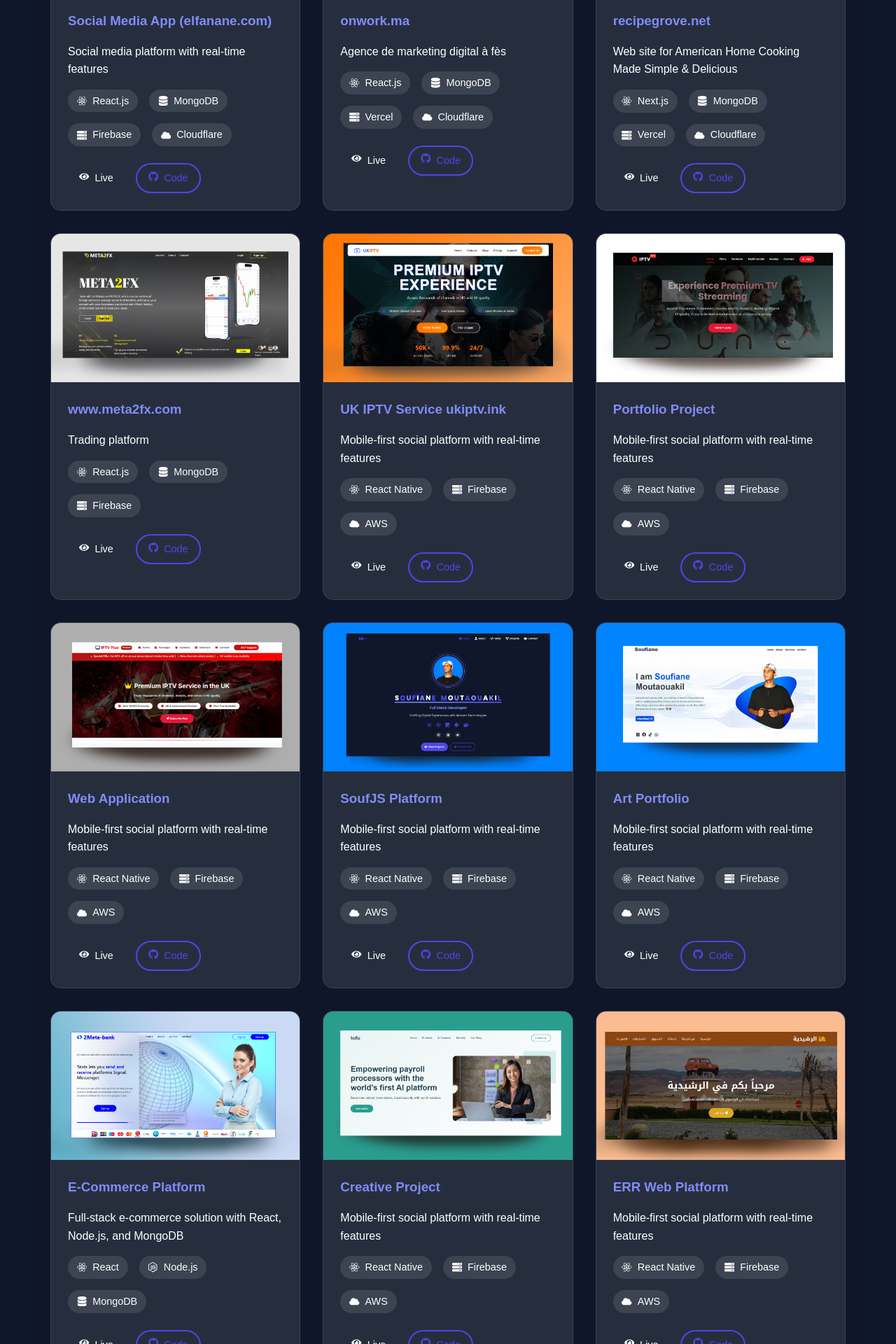
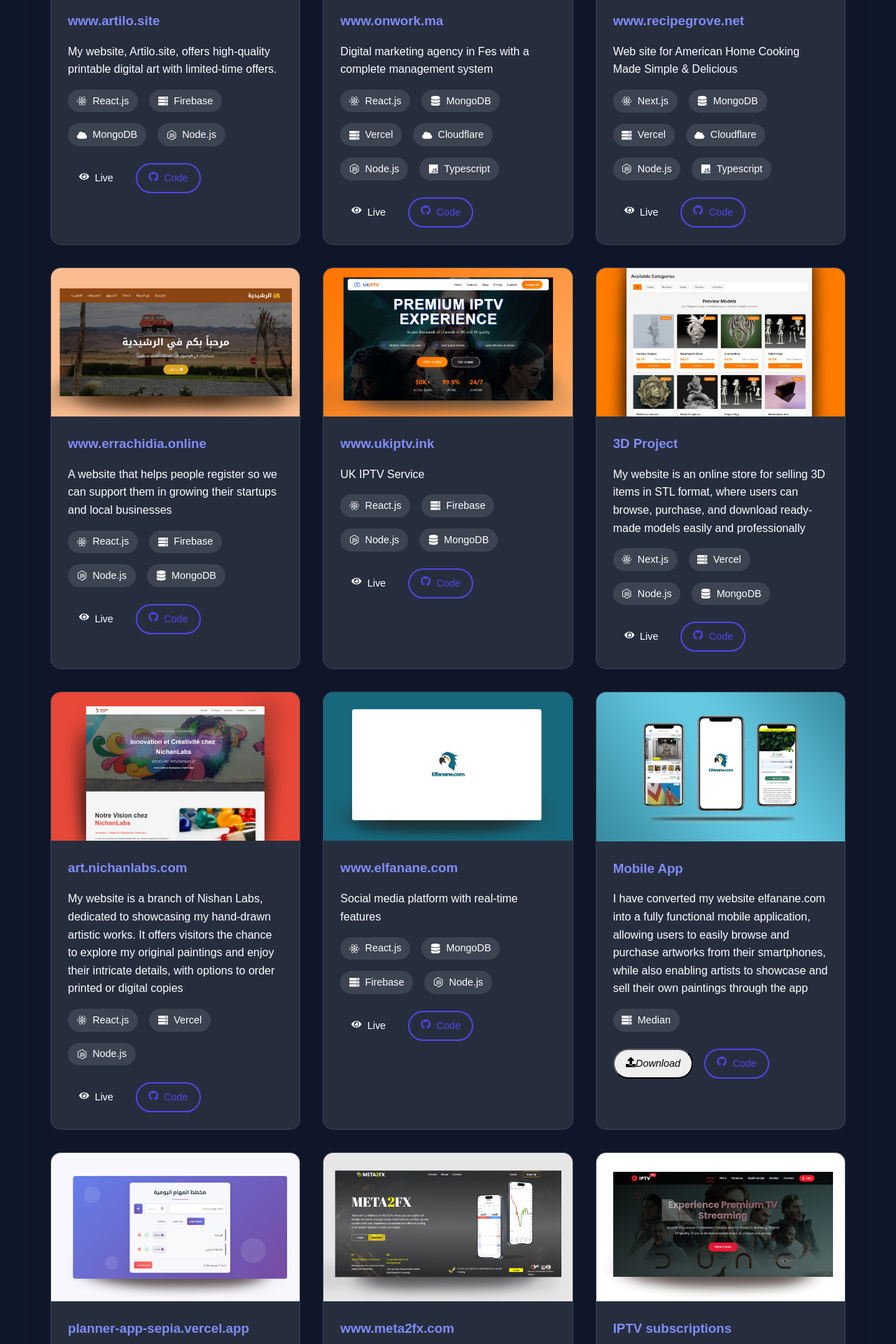
Before and after one commit to soufiane-artist/version-portfolio-react, a React (Create React App) app: page / in a window 1280 px wide. Shown: the part 4120-6040 px from the top of the page at 70% size. Built offline with nearby package versions, Linux system fonts and the light colour scheme.

Commit message:
new update

```diff
--- a/src/compenents/ProjectsSection.jsx
+++ b/src/compenents/ProjectsSection.jsx
@@ -2,102 +2,179 @@
 import { FaProjectDiagram, FaReact, FaNodeJs, FaDatabase, FaEye, FaGithub, FaServer, FaCloud, FaUpload, FaHtml5, FaJs, FaCss3 } from 'react-icons/fa';
 
 const projectsData = [
+    {
+        image: './imgs-portfolio/m.jpg',
+        title: 'www.artilo.site',
+        description: 'My website, Artilo.site, offers high-quality printable digital art with limited-time offers.',
+        technologies: [
+            { icon: <FaReact />, name: "React.js" },
+            { icon: <FaServer />, name: "Firebase" },
+            { icon: <FaCloud />, name: "MongoDB" },
+            { icon: <FaNodeJs />, name: "Node.js" }
+        ],
+        liveLink: 'https://artilo.site/',
+        codeLink: '#'
+    },
 
     {
-        image: './imgs-portfolio/e.jpg',
-        title: 'Social Media App (elfanane.com)',
-        description: 'Social media platform with real-time features',
-        technologies: [
-            { icon: <FaReact />, name: 'React.js' },
-            { icon: <FaDatabase />, name: 'MongoDB' },
-            { icon: <FaServer />, name: 'Firebase' },
-            { icon: <FaCloud />, name: 'Cloudflare' }
-        ],
-        liveLink: 'https://elfanane.com',
-        codeLink: '#'
-    },
-    {
         image: './imgs-portfolio/o.png',
-        title: 'onwork.ma',
-        description: 'Agence de marketing digital à fès',
+        title: 'www.onwork.ma',
+        description: 'Digital marketing agency in Fes with a complete management system',
         technologies: [
             { icon: <FaReact />, name: 'React.js' },
             { icon: <FaDatabase />, name: 'MongoDB' },
             { icon: <FaServer />, name: 'Vercel' },
-            { icon: <FaCloud />, name: 'Cloudflare' }
+            { icon: <FaCloud />, name: 'Cloudflare' },
+            { icon: <FaNodeJs />, name: 'Node.js' },
+            { icon: <FaJs />, name: 'Typescript' }
         ],
         liveLink: 'https://onwork.ma',
         codeLink: '#'
     },
     {
         image: './imgs-portfolio/p.jpg',
-        title: 'recipegrove.net',
+        title: 'www.recipegrove.net',
         description: 'Web site for American Home Cooking Made Simple & Delicious',
         technologies: [
             { icon: <FaReact />, name: 'Next.js' },
             { icon: <FaDatabase />, name: 'MongoDB' },
             { icon: <FaServer />, name: 'Vercel' },
-            { icon: <FaCloud />, name: 'Cloudflare' }
+            { icon: <FaCloud />, name: 'Cloudflare' },
+            { icon: <FaNodeJs />, name: 'Node.js' },
+            { icon: <FaJs />, name: 'Typescript' }
         ],
         liveLink: 'https://recipegrove.net',
         codeLink: '#'
     },
     {
-        image: './imgs-portfolio/c.jpg',
-        title: 'www.meta2fx.com',
-        description: 'Trading platform',
+        image: './imgs-portfolio/a.jpg',
+        title: 'www.errachidia.online',
+        description: 'A website that helps people register so we can support them in growing their startups and local businesses',
+        technologies: [
+            { icon: <FaReact />, name: 'React.js' },
+            { icon: <FaServer />, name: 'Firebase' },
+            { icon: <FaNodeJs />, name: 'Node.js' },
+            { icon: <FaDatabase />, name: 'MongoDB' },
+        ],
+        liveLink: 'https://errachidia.online',
+        codeLink: '#'
+    },
+
+    {
+        image: './imgs-portfolio/d.jpg',
+        title: 'www.ukiptv.ink',
+        description: 'UK IPTV Service ',
+        technologies: [
+            { icon: <FaReact />, name: 'React.js' },
+            { icon: <FaServer />, name: 'Firebase' },
+            { icon: <FaNodeJs />, name: 'Node.js' },
+            { icon: <FaDatabase />, name: 'MongoDB' }
+        ],
+        liveLink: 'https://ukiptv.ink',
+        codeLink: '#'
+    },
+    {
+        image: './imgs-portfolio/nh,nj,k.jpg',
+        title: '3D Project',
+        description: 'My website is an online store for selling 3D items in STL format, where users can browse, purchase, and download ready-made models easily and professionally',
+        technologies: [
+            { icon: <FaReact />, name: 'Next.js' },
+            { icon: <FaServer />, name: 'Vercel' },
+            { icon: <FaNodeJs />, name: 'Node.js' },
+            { icon: <FaDatabase />, name: 'MongoDB' }
+        ],
+        liveLink: 'https://nextjs-project-3d-stl-xzw2.vercel.app/',
+        codeLink: '#'
+    },
+    {
+        image: './imgs-portfolio/sdfd.jpg',
+        title: 'art.nichanlabs.com',
+        description: 'My website is a branch of Nishan Labs, dedicated to showcasing my hand-drawn artistic works. It offers visitors the chance to explore my original paintings and enjoy their intricate details, with options to order printed or digital copies',
+        technologies: [
+            { icon: <FaReact />, name: 'React.js' },
+            { icon: <FaServer />, name: 'Vercel' },
+            { icon: <FaNodeJs />, name: 'Node.js' },
+        ],
+        liveLink: 'https://art.nichanlabs.com/',
+        codeLink: '#'
+    },
+
+    {
+        image: './imgs-portfolio/e.jpg',
+        title: 'www.elfanane.com',
+        description: 'Social media platform with real-time features',
         technologies: [
             { icon: <FaReact />, name: 'React.js' },
             { icon: <FaDatabase />, name: 'MongoDB' },
             { icon: <FaServer />, name: 'Firebase' },
+            { icon: <FaNodeJs />, name: 'Node.js' }
+        ],
+        liveLink: 'https://elfanane-7a30c.web.app/',
+        codeLink: '#'
+    },
+    {
+        image: './imgs-portfolio/L.jpg',
+        title: 'Mobile App',
+        description: 'I have converted my website elfanane.com into a fully functional mobile application, allowing users to easily browse and purchase artworks from their smartphones, while also enabling artists to showcase and sell their own paintings through the app',
+        technologies: [
+            { icon: <FaServer />, name: 'Median' },
+        ],
+        downloadLink: './apps/elfanane.apk',
+        isDownloadable: true,
+        codeLink: '#'
+    },
+    {
+        image: './imgs-portfolio/kk.jpg',
+        title: 'planner-app-sepia.vercel.app',
+        description: 'Mobile-first social platform with real-time features',
+        technologies: [
+            { icon: <FaHtml5 />, name: 'Html' },
+            { icon: <FaJs />, name: 'JavaScript' },
+        ],
+        liveLink: 'https://planner-app-sepia.vercel.app/',
+        codeLink: '#'
+    },
+    {
+        image: './imgs-portfolio/c.jpg',
+        title: 'www.meta2fx.com',
+        description: 'Trading platform with real-time features',
+        technologies: [
+            { icon: <FaReact />, name: 'React.js' },
+            { icon: <FaDatabase />, name: 'MongoDB' },
+            { icon: <FaServer />, name: 'Firebase' },
+            { icon: <FaNodeJs />, name: 'Node.js' }
         ],
         liveLink: 'https://www.meta2fx.com',
         codeLink: '#'
     },
     {
-        image: './imgs-portfolio/d.jpg',
-        title: 'UK IPTV Service  ukiptv.ink',
-        description: 'Mobile-first social platform with real-time features',
+        image: './imgs-portfolio/h.jpg',
+        title: 'IPTV subscriptions',
+        description: 'Attractive website design for selling IPTV subscriptions.',
         technologies: [
-            { icon: <FaReact />, name: 'React Native' },
-            { icon: <FaServer />, name: 'Firebase' },
-            { icon: <FaCloud />, name: 'AWS' }
-        ],
-        liveLink: 'https://ukiptv.ink',
-        codeLink: '#'
-    },
-    {
-        image: './imgs-portfolio/h.jpg',
-        title: 'Portfolio Project',
-        description: 'Mobile-first social platform with real-time features',
-        technologies: [
-            { icon: <FaReact />, name: 'React Native' },
-            { icon: <FaServer />, name: 'Firebase' },
-            { icon: <FaCloud />, name: 'AWS' }
+            { icon: <FaReact />, name: 'React.js' },
         ],
         liveLink: '#',
         codeLink: '#'
     },
     {
         image: './imgs-portfolio/g.jpg',
-        title: 'Web Application',
-        description: 'Mobile-first social platform with real-time features',
+        title: 'IPTV subscriptions',
+        description: 'Attractive website design for selling IPTV subscriptions.',
         technologies: [
-            { icon: <FaReact />, name: 'React Native' },
-            { icon: <FaServer />, name: 'Firebase' },
-            { icon: <FaCloud />, name: 'AWS' }
+            { icon: <FaReact />, name: 'React.js' },
         ],
         liveLink: '#',
         codeLink: '#'
     },
     {
         image: './imgs-portfolio/b.jpg',
-        title: 'SoufJS Platform',
-        description: 'Mobile-first social platform with real-time features',
+        title: 'Portfolio Project',
+        description: 'Portfolio website with React.js',
         technologies: [
-            { icon: <FaReact />, name: 'React Native' },
+            { icon: <FaReact />, name: 'React.js' },
             { icon: <FaServer />, name: 'Firebase' },
-            { icon: <FaCloud />, name: 'AWS' }
+
         ],
         liveLink: 'https://souf-js.web.app/',
         codeLink: '#'
@@ -107,146 +184,71 @@
         title: 'Art Portfolio',
         description: 'Mobile-first social platform with real-time features',
         technologies: [
-            { icon: <FaReact />, name: 'React Native' },
+            { icon: <FaReact />, name: 'React.js' },
             { icon: <FaServer />, name: 'Firebase' },
-            { icon: <FaCloud />, name: 'AWS' }
         ],
         liveLink: 'https://soufiane-art.web.app/',
         codeLink: '#'
     },
     {
         image: './imgs-portfolio/F.jpg',
-        title: 'E-Commerce Platform',
-        description: 'Full-stack e-commerce solution with React, Node.js, and MongoDB',
+        title: '2metabank – A digital banking',
+        description: 'experience with seamless money transfers between users, easy account top-ups, and comprehensive account management.',
         technologies: [
-            { icon: <FaReact />, name: 'React' },
+            { icon: <FaReact />, name: 'React.js' },
             { icon: <FaNodeJs />, name: 'Node.js' },
-            { icon: <FaDatabase />, name: 'MongoDB' }
+            { icon: <FaDatabase />, name: 'MongoDB' },
+            { icon: <FaServer />, name: 'Not hosting' },
         ],
         liveLink: '#',
         codeLink: '#'
     },
     {
         image: './imgs-portfolio/i.jpg',
-        title: 'Creative Project',
-        description: 'Mobile-first social platform with real-time features',
+        title: 'Modern Design',
+        description: 'AI payroll platform with a modern design, clear marketing message, and a call to join.',
         technologies: [
-            { icon: <FaReact />, name: 'React Native' },
-            { icon: <FaServer />, name: 'Firebase' },
-            { icon: <FaCloud />, name: 'AWS' }
+            { icon: <FaHtml5 />, name: 'Html' },
         ],
         liveLink: '#',
         codeLink: '#'
     },
+
+
     {
-        image: './imgs-portfolio/a.jpg',
-        title: 'ERR Web Platform',
-        description: 'Mobile-first social platform with real-time features',
+        image: './imgs-portfolio/n.jpg',
+        title: 'Amazigh website features',
+        description: 'Your Amazigh website features a simple and elegant design with touches of Amazigh culture, using warm colors and geometric symbols that reflect the heritage.',
         technologies: [
-            { icon: <FaReact />, name: 'React Native' },
-            { icon: <FaServer />, name: 'Firebase' },
-            { icon: <FaCloud />, name: 'AWS' }
+            { icon: <FaHtml5 />, name: 'Html' },
         ],
-        liveLink: 'https://err-web.web.app/',
+        liveLink: '#',
         codeLink: '#'
     },
-    {
-        image: './imgs-portfolio/m.jpg',
-        title: 'Artilo Platform',
-        description: 'Mobile-first social platform with real-time features',
-        technologies: [
-            { icon: <FaReact />, name: 'React Native' },
-            { icon: <FaServer />, name: 'Firebase' },
-            { icon: <FaCloud />, name: 'AWS' }
-        ],
-        liveLink: 'https://artilo.site/',
-        codeLink: '#'
-    },
-    {
-        image: './imgs-portfolio/n.jpg',
-        title: 'Planner App',
-        description: 'Mobile-first social platform with real-time features',
-        technologies: [
-            { icon: <FaReact />, name: 'React Native' },
-            { icon: <FaServer />, name: 'Firebase' },
-            { icon: <FaCloud />, name: 'AWS' }
-        ],
-        liveLink: 'https://planner-app-sepia.vercel.app/',
-        codeLink: '#'
-    },
-    {
-        image: './imgs-portfolio/kk.jpg',
-        title: 'Planning Platform',
-        description: 'Mobile-first social platform with real-time features',
-        technologies: [
-            { icon: <FaReact />, name: 'React Native' },
-            { icon: <FaServer />, name: 'Firebase' },
-            { icon: <FaCloud />, name: 'AWS' }
-        ],
-        liveLink: 'https://planner-app-sepia.vercel.app/',
-        codeLink: '#'
-    },
+
     {
         image: './imgs-portfolio/dsfe.jpg',
         title: '3D STL Viewer',
-        description: 'Mobile-first social platform with real-time features',
+        description: 'My website is an online platform for showcasing 3D models in STL format, allowing users to view, upload, and download their files easily and professionally',
         technologies: [
-            { icon: <FaReact />, name: 'React Native' },
-            { icon: <FaServer />, name: 'Firebase' },
-            { icon: <FaCloud />, name: 'AWS' }
+            { icon: <FaReact />, name: 'React.js' },
         ],
-        liveLink: 'https://nextjs-project-3d-stl-xzw2.vercel.app/',
+        liveLink: '#',
         codeLink: '#'
     },
+
+
     {
-        image: './imgs-portfolio/nh,nj,k.jpg',
-        title: '3D Project',
-        description: 'Mobile-first social platform with real-time features',
+        image: './imgs-portfolio/sqd.jpg',
+        title: 'Lab de biologique',
+        description: 'An attractive and interactive front-end interface for a digital laboratory platform, designed to provide a seamless, modern user experience with a dynamic layout that reflects the spirit of a digital lab',
         technologies: [
-            { icon: <FaReact />, name: 'React Native' },
-            { icon: <FaServer />, name: 'Firebase' },
-            { icon: <FaCloud />, name: 'AWS' }
+            { icon: <FaReact />, name: 'React.js' },
         ],
-        liveLink: 'https://nextjs-project-3d-stl-xzw2.vercel.app/',
+        liveLink: '#',
         codeLink: '#'
     },
-    {
-        image: './imgs-portfolio/sdfd.jpg',
-        title: 'Planning Tool',
-        description: 'Mobile-first social platform with real-time features',
-        technologies: [
-            { icon: <FaReact />, name: 'React Native' },
-            { icon: <FaServer />, name: 'Firebase' },
-            { icon: <FaCloud />, name: 'AWS' }
-        ],
-        liveLink: 'https://art.nichanlabs.com/',
-        codeLink: '#'
-    },
-    {
-        image: './imgs-portfolio/sqd.jpg',
-        title: 'Project Management',
-        description: 'Mobile-first social platform with real-time features',
-        technologies: [
-            { icon: <FaReact />, name: 'React Native' },
-            { icon: <FaServer />, name: 'Firebase' },
-            { icon: <FaCloud />, name: 'AWS' }
-        ],
-        liveLink: 'https://planner-app-sepia.vercel.app/',
-        codeLink: '#'
-    },
-    {
-        image: './imgs-portfolio/L.jpg',
-        title: 'Mobile App',
-        description: 'Mobile-first social platform with real-time features',
-        technologies: [
-            { icon: <FaReact />, name: 'React Native' },
-            { icon: <FaServer />, name: 'Firebase' },
-            { icon: <FaCloud />, name: 'AWS' }
-        ],
-        downloadLink: './apps/elfanane.apk',
-        isDownloadable: true,
-        codeLink: '#'
-    }
+
 ];
 
 function ProjectsSection() {
--- a/src/compenents/VoiceOver.jsx
+++ b/src/compenents/VoiceOver.jsx
@@ -7,17 +7,17 @@
         {
             video:'https://media-hosting.imagekit.io/5041234d5fc34b9e/%D9%82%D9%85%D8%B1%20%D9%85%D8%B6%D9%88%D9%8A%202.mp4?Expires=1838747295&Key-Pair-Id=K2ZIVPTIP2VGHC&Signature=RzEI-mvWm2C45jJJzSV6yGjuUcza1gum5poNG0DH9itrQ0E7WqO7-7VeI0mo6QSL9UBTVonRh6WUUOXyoxVGmRMH~Qfa~9LXTrIzhKCexy~RgrgLmIjOFYpS9SRicxAwWLwiz6ri523SiL3BjQqCA9AfXInogYPSTVR7DrgBGv~UhlSfdH2T7w9SkAG8kpQlZkFzM~qnMDGSG5Qd9dka3qZ5F94y6093uM0QJSxfmZyXHfKHuoQI8fkL35ggmrm85mqK-pkHptLjav8vDBbXWzdZipQ8NE4zGhHfmePkbVCkNnJVxEvVmgGgJyfsvEeMSZuSG-PigMU7soAO-eDvcA__',
             title:'Project 1',
-            description:'Project 1 description'
+            description:'a specialist in marketing voice-over for showcasing and selling physical products in an engaging and persuasive style. I highlight your product’s strengths and turn interest into action — with a voice that speaks to needs and drives decisions'
         },
         {
             video:'https://media-hosting.imagekit.io/c72c1b2934cd4a37/%D9%82%D9%85%D8%B1%20%D9%85%D8%B6%D9%88%D9%8A.mp4?Expires=1838747295&Key-Pair-Id=K2ZIVPTIP2VGHC&Signature=g93OpUbHCb60~yQhtpRKxbSz2-saQ-S-ewvX51ZDFrTAkCMhmqDBxTEc5F3tba4Nkf0E4EdW6HWeSMtIFNNc2zoIu7SGuf3mGEZhnyHeTnA97GXAWEdpTWTN27xiCvCrdJRA4umcKjjfpc~sbajK34YkeQE8eQCVAb7Y5lpTDf1ZFB2S-DnLdAC9Qc4~IFZWGbLu~9xpa6NH~HdYaGKmxS9HVrPQ4ANz-0ocCVpQe2htpVpnHFrKWrNX~wlDiYglj4I4-ga8MyNTwcY7K8ucEHKF93sLB0xOuyritbrKjwPYfYM6qkMUvv~23~MInB7dBu5a4d5ixODg9KU06BleeA__',
             title:'Project 2',
-            description:'Project 2 description'
+            description:'a specialist in marketing voice-over for showcasing and selling physical products in an engaging and persuasive style. I highlight your product’s strengths and turn interest into action — with a voice that speaks to needs and drives decisions'
         },
         {
             video:'https://media-hosting.imagekit.io/82746b91eb9845fd/%D9%85%D8%B6%D8%A7%D8%AF%20%D9%84%D9%84%D8%B5%D8%AF%D9%85%D8%A7%D8%AA%20.mp4?Expires=1838747810&Key-Pair-Id=K2ZIVPTIP2VGHC&Signature=vLLZEkRg~rCx2-USx7-qEgk0ynjqgpA7m86wQSvS62F3c9V-R-vi9YGXbf0RzAWtFbUIRjkrNb-cFOIxbskZ9kjO8-bG4k1NczE6h2h8GDRLLmkW57cN7DEjU91aOsYjy2y6~tzXJIn6P2iQ4J7J5605ij-zlmJEl7CzNAEi5K8txujn91tZpBb~8LlYCW9Zbr8JjjniTlBBo1N8SqMmieKecHpVGyqfMKgucrQcl0SrRbn-ZkaYk7WfZUl7qDHQ-rpuY3C8BHYzGnvW2cIoHmkNKUqK2FCvQoEpt84BDxG19CsrJaI1Bs73PD1l~SjAfaG-vQwQEcXFMW-w9F-1iw__',
             title:'Project 3',
-            description:'Project 3 description'
+            description:'a specialist in marketing voice-over for showcasing and selling physical products in an engaging and persuasive style. I highlight your product’s strengths and turn interest into action — with a voice that speaks to needs and drives decisions'
         }
     ]
   return (
```
